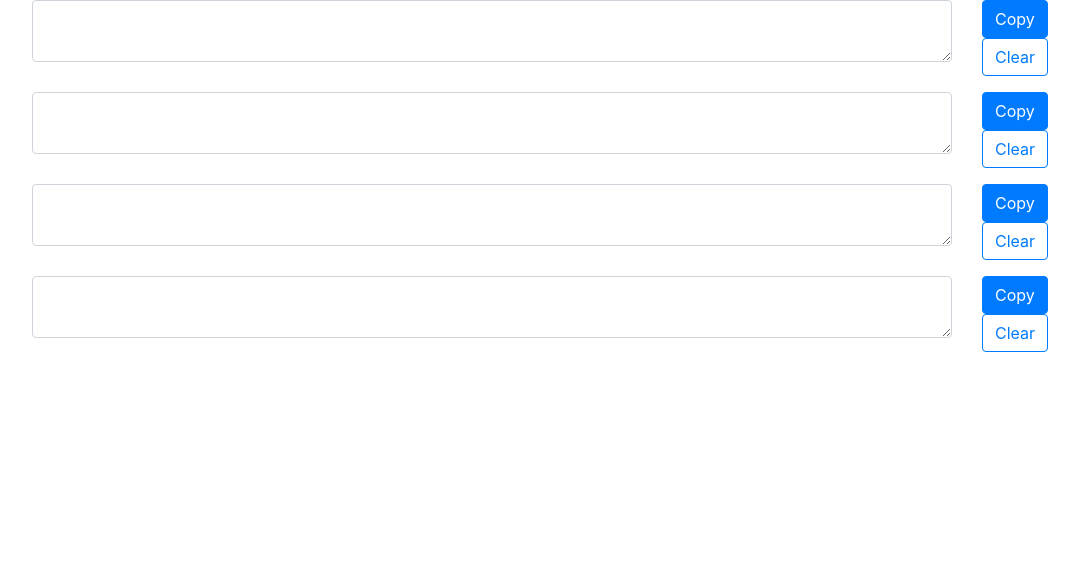
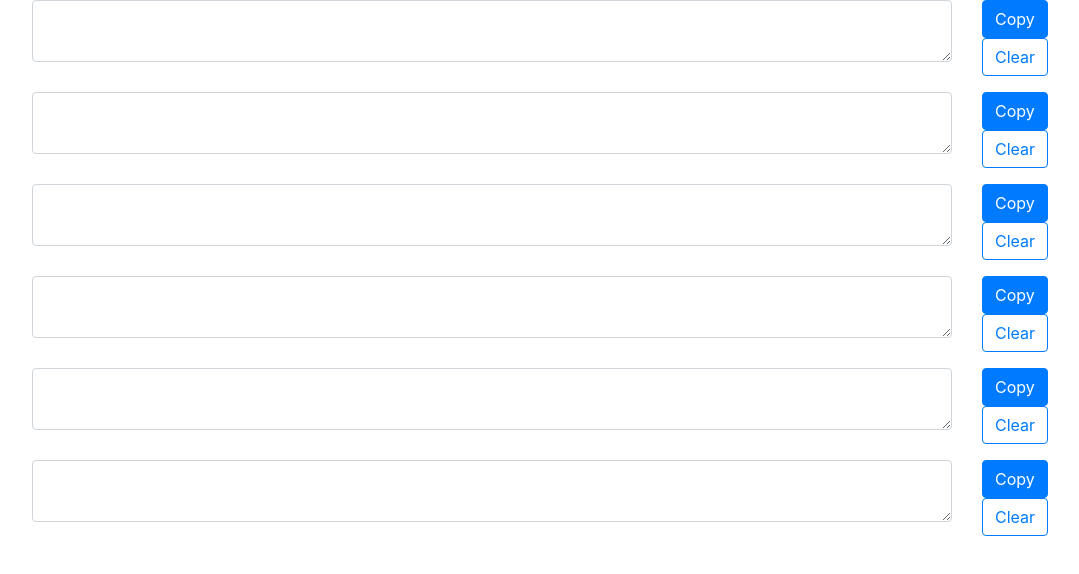
Before and after one commit to mn701/CopyToClipboard, a plain HTML site: page index.html in a window 1280 px wide. Shown: the whole page, without its empty margins (53-1132 px from the left). Drawn offline with nearby package versions, Linux system fonts and the light colour scheme.

Commit message:
[added] 6

```diff
--- a/index.html
+++ b/index.html
@@ -43,6 +43,24 @@
 				<button type="reset" onclick="clearArea('textarea4')" class="btn btn-outline-primary">Clear</button><br/>
 			</div>
 		</div>
+		<div class="row form-group">
+			<div class="col-10">
+				<textarea id="textarea5" class="form-control"></textarea>
+			</div>
+			<div class="col">
+				<button type="submit" onclick="copyArea('textarea5')" class="btn btn-primary">Copy</button><br/>
+				<button type="reset" onclick="clearArea('textarea5')" class="btn btn-outline-primary">Clear</button><br/>
+			</div>
+		</div>
+		<div class="row form-group">
+			<div class="col-10">
+				<textarea id="textarea6" class="form-control"></textarea>
+			</div>
+			<div class="col">
+				<button type="submit" onclick="copyArea('textarea6')" class="btn btn-primary">Copy</button><br/>
+				<button type="reset" onclick="clearArea('textarea6')" class="btn btn-outline-primary">Clear</button><br/>
+			</div>
+		</div>
 	</div>
 	<script src="index.js"></script>
 </body>
```
